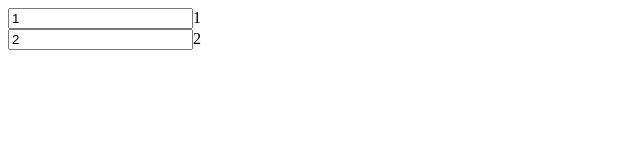
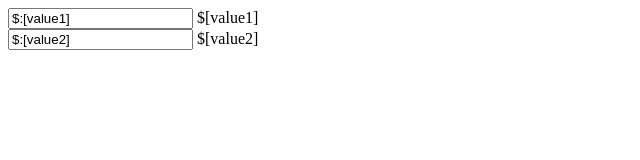
Before and after one commit to tmxk007/mvvm, a plain HTML site: page index.html in a window 1280 px wide. Shown: the whole page, without its empty margins (0-640 px from the left). Drawn offline with Linux system fonts and the light colour scheme.

Commit message:
Update index.html

```diff
--- a/index.html
+++ b/index.html
@@ -7,13 +7,13 @@
 </head>
 <body>
     <div id="app">
-        <div :title="value1">
-            <input v-model="value1" />
-            {{ value1 }}
+        <div title="$[value1]">
+            <input value="$:[value1]" />
+            $[value1]
         </div>
-        <div :title="value2">
-            <input v-model="value2" />
-            {{ value2 }}
+        <div title="$[value2]">
+            <input value="$:[value2]" />
+            $[value2]
         </div>
     </div>
     <script>
@@ -22,6 +22,12 @@
             data: {
                 value1: '1',
                 value2: '2'
+            },
+            methods: {
+
+            },
+            events: {
+
             }
         })
     </script>
```
